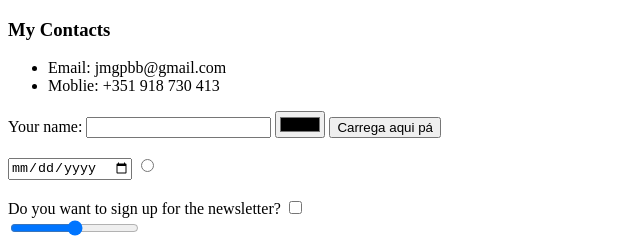
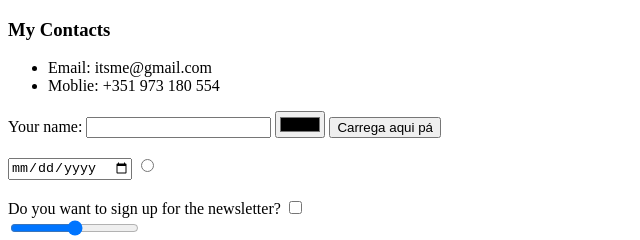
Before and after one commit to JMGPBB/cv, a plain HTML site: page My contacts.html in a window 1280 px wide. Shown: the top 240 px of the page, 0-640 px from the left. Drawn offline with Linux system fonts and the light colour scheme.

Commit message:
Add files via upload

```diff
--- a/My contacts.html
+++ b/My contacts.html
@@ -7,8 +7,8 @@
   <body>
     <h3>My Contacts</h3>
     <ul>
-      <li>Email: jmgpbb@gmail.com</li>
-      <li>Moblie: +351 918 730 413</li>
+      <li>Email: itsme@gmail.com</li>
+      <li>Moblie: +351 973 180 554</li>
     </ul>
     <form class="" action="index.html" method="post">
       <label>Your name:</label>
```
